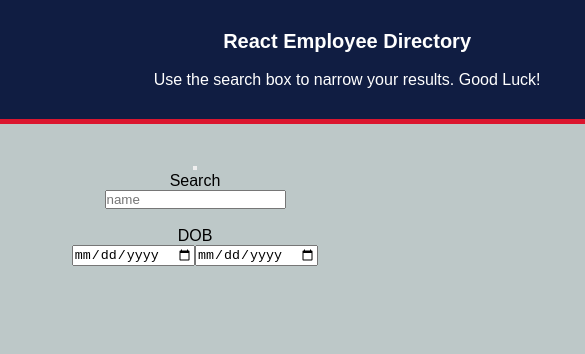
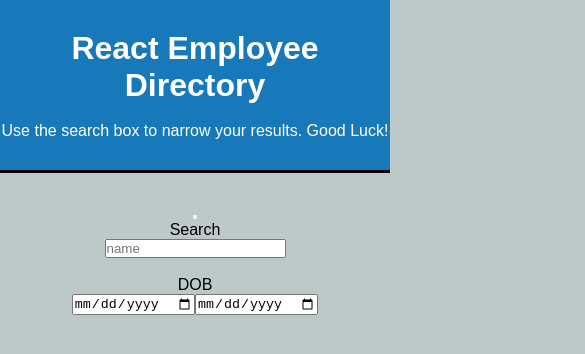
Before and after one commit to destish21/react19-employee-directory, a React (Create React App) app: page / in a window 390 px wide. Shown: the top 354 px of the page, 585 px wide, since content can reach past the window. Built offline with nearby package versions, Linux system fonts and the light colour scheme; no server answers.

Commit message:
Updated styles width Header

```diff
--- a/src/styles/Header.css
+++ b/src/styles/Header.css
@@ -2,17 +2,20 @@
     padding: 30px 0;
     color: #ffffff;
     background-color: #101D42;
+    background-color: #1D2D5C;
+    background-color: #1779ba;
     width: 100%;
     text-align: center;
     border-bottom: 5px solid #DB162F;
-    /* border-bottom:3px green solid ; */
+    border-bottom:3px black solid ;
     margin-bottom: 10px;
 }
-@media only screen and (max-width: 767px) {
+@media only screen and (max-width: 320px) {
     .header {
       width: 178%;
     }
-    h1 {
-      font-size: 20px;
+    h1,p  {
+      font-size: 30px;
+      font-style: bold;
     }
   }
```
